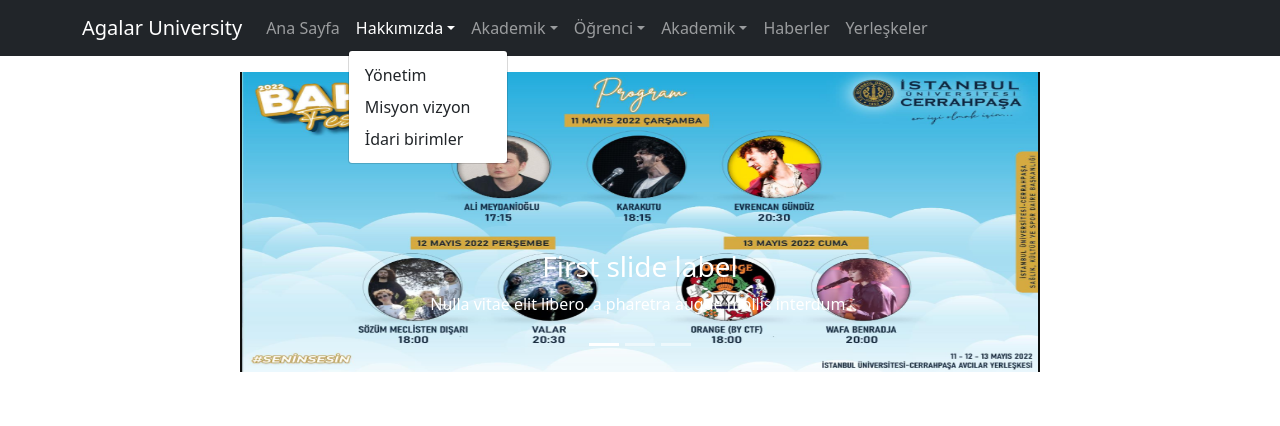
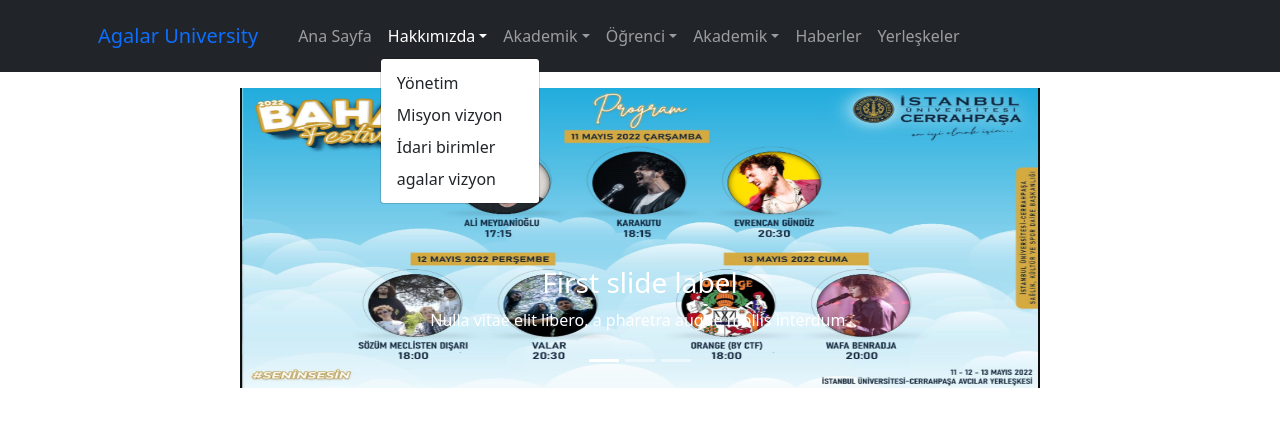
Before and after one commit to yahyaboyali/web-odev-react, a React (Create React App) app: page / in a window 1280 px wide. Both pictures are taken after a click on the button "Hakkımızda". Shown: the top 426 px of the page. Built offline with nearby package versions, Linux system fonts and the light colour scheme.

Commit message:
agalar university added link

```diff
--- a/src/layouts/Navi.jsx
+++ b/src/layouts/Navi.jsx
@@ -5,7 +5,7 @@
     return (
         <Navbar bg="dark" variant='dark' expand="sm">
             <Container fluid="md">
-                <Navbar.Brand>Agalar University</Navbar.Brand>
+                <Navbar.Brand><Nav.Link as={Link} to="/">Agalar University</Nav.Link></Navbar.Brand>
                 <Navbar.Toggle aria-controls="navbarScroll" />
                 <Navbar.Collapse id="navbarScroll">
                     <Nav
@@ -18,6 +18,7 @@
                             <NavDropdown.Item as={Link} to="/Yonetim">Yönetim</NavDropdown.Item>
                             <NavDropdown.Item  as={Link} to="/Misyon">Misyon vizyon</NavDropdown.Item>
                             <NavDropdown.Item >İdari birimler</NavDropdown.Item>
+                            <NavDropdown.Item  as={Link} to="/Misyon">agalar vizyon</NavDropdown.Item>
                         </NavDropdown>
                         <NavDropdown title="Akademik" id="nav-dropdown">
                             <NavDropdown.Item >Dersler</NavDropdown.Item>
```
